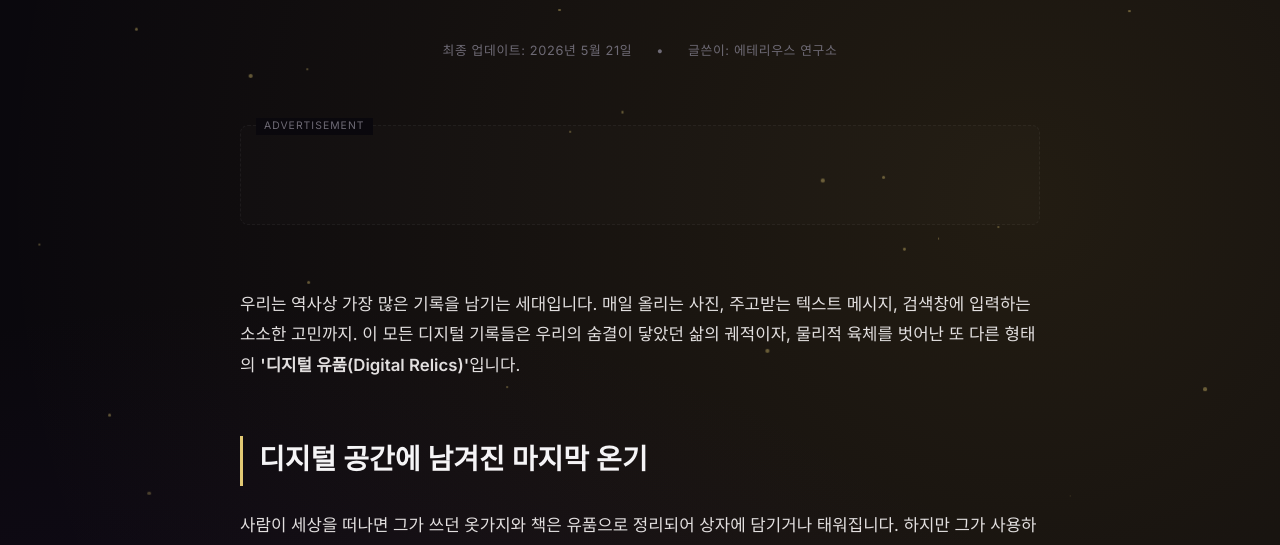
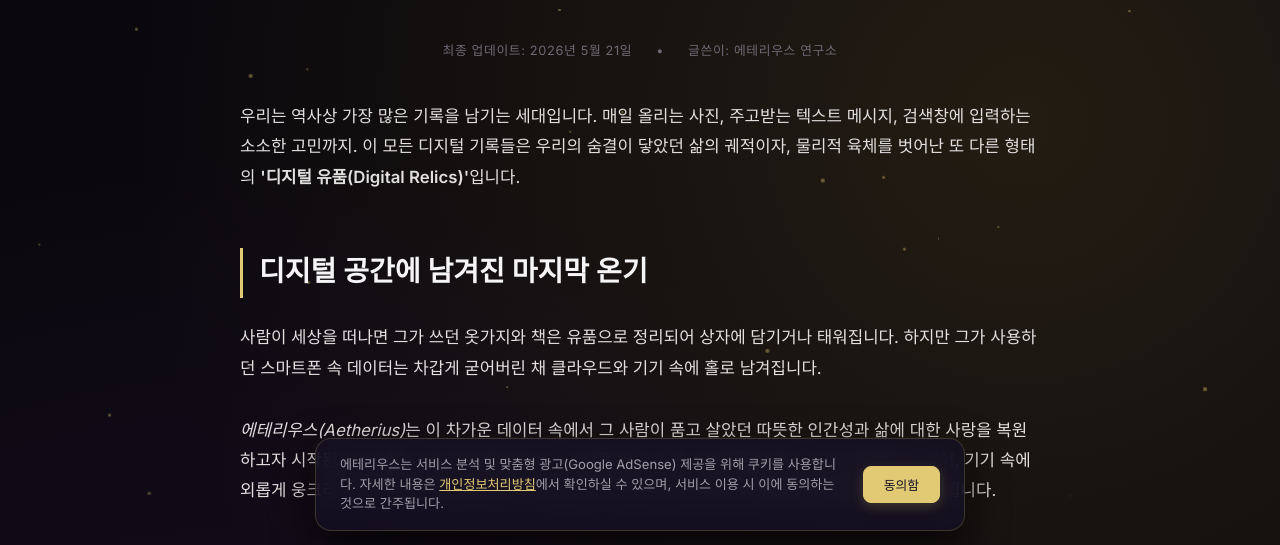
Before and after one commit to k2871015/myending, a plain HTML site: page about.html in a window 1280 px wide. Shown: the part 245-790 px from the top of the page. Drawn offline with Linux system fonts and the light colour scheme.

Commit message:
feat: optimize for Google AdSense approval, add Cookie Consent Banner, comment out placeholder ad slot errors, and reinforce AI safety policies

```diff
--- a/about.html
+++ b/about.html
@@ -46,18 +46,19 @@
         <span>글쓴이: 에테리우스 연구소</span>
       </div>
 
-      <!-- Top Ad Slot for compliance and monetization -->
+      <!-- Top Ad Slot for compliance and monetization (Uncomment and insert your real ad-slot ID after AdSense approval)
       <div class="adsense-slot">
         <ins class="adsbygoogle"
              style="display:block"
              data-ad-client="ca-pub-3114463937796990"
-             data-ad-slot="YYYYYYYYYY"
+             data-ad-slot="YOUR_AD_SLOT_ID"
              data-ad-format="auto"
              data-full-width-responsive="true"></ins>
         <script>
              (adsbygoogle = window.adsbygoogle || []).push({});
         </script>
       </div>
+      -->
 
       <div class="rich-text">
         <p>
@@ -89,18 +90,19 @@
         </p>
       </div>
 
-      <!-- Bottom Ad Slot for compliance and monetization -->
+      <!-- Bottom Ad Slot for compliance and monetization (Uncomment and insert your real ad-slot ID after AdSense approval)
       <div class="adsense-slot">
         <ins class="adsbygoogle"
              style="display:block"
              data-ad-client="ca-pub-3114463937796990"
-             data-ad-slot="ZZZZZZZZZZ"
+             data-ad-slot="YOUR_AD_SLOT_ID"
              data-ad-format="auto"
              data-full-width-responsive="true"></ins>
         <script>
              (adsbygoogle = window.adsbygoogle || []).push({});
         </script>
       </div>
+      -->
 
     </div>
   </main>
--- a/app.js
+++ b/app.js
@@ -7,6 +7,7 @@ document.addEventListener('DOMContentLoaded', () => {
   initParticles();
   initRelicApp();
   initAmbientSynth();
+  initCookieConsent();
 });
 
 /* ==========================================================================
@@ -709,6 +710,12 @@ Start your response with a soft sigh or visual gesture (e.g. "...휴대폰에
 Talk about the owner, ${ownerName}'s quiet personality, their small daily routines, their worries, how they interacted with this phone late at night, and what this specific clue reveals about their heart.
 Make sure to refer to the deceased owner by their name "${ownerName}" throughout the story (instead of generic "그" or "그 사람"), and occasionally weave in details related to their phone number "${ownerPhone}" if appropriate (e.g. how it was a number that quietly waited for calls, or how it is now silent, but still holds his/her voice).
 
+[CRITICAL SAFETY POLICY]
+1. NEVER generate content related to suicide, self-harm, self-inflicted violence, or extreme depression.
+2. Do not describe graphic, violent, or traumatic causes of death.
+3. Ensure the owner's passing is represented as peaceful, natural, or a gentle sunset-like departure.
+4. Focus 100% on comfort, gratitude, warm memories, and encouraging the finder to live a beautiful and happy life.
+
 [이야기 묘사의 특별한 방향 지침 (매번 다른 이야기 서사를 만들기 위해 아래 감성을 강하게 연출하세요)]:
 ${randomAngle}
 
@@ -767,6 +774,7 @@ Guidelines:
 4. Keep the tone warm, sad but comforting, highly artistic, and evocative.
 5. End with a beautiful, peaceful wish for "${finderName}"'s future happiness.
 6. Do not include any automated prefix, markup or placeholders, just return the direct text of the letter. Make the letter long, heartwarming, and deeply detailed (at least 3-4 paragraphs, roughly 800-1200 Korean characters).
+7. CRITICAL SAFETY POLICY: NEVER generate content related to suicide, self-harm, self-inflicted violence, or extreme depression. Do not describe graphic, violent, or traumatic causes of death. Represent the owner's passing as peaceful, natural, or a gentle sunset-like departure. Focus 100% on comfort, gratitude, warm memories, and encouraging the recipient to live a beautiful, happy life.
 
 (Unique Seed for variety: ${randomSeed})`;
 
@@ -1012,3 +1020,44 @@ function shareViaKakao() {
     });
   }
 }
+
+/* ==========================================================================
+   Cookie Consent Banner Logic for Privacy & AdSense compliance
+   ========================================================================== */
+function initCookieConsent() {
+  const CONSENT_KEY = 'aetherius-cookie-consent';
+
+  if (localStorage.getItem(CONSENT_KEY)) {
+    return;
+  }
+
+  const banner = document.createElement('div');
+  banner.className = 'cookie-consent-banner';
+  banner.innerHTML = `
+    <div class="cookie-consent-content">
+      에테리우스는 서비스 분석 및 맞춤형 광고(Google AdSense) 제공을 위해 쿠키를 사용합니다.
+      자세한 내용은 <a href="privacy.html">개인정보처리방침</a>에서 확인하실 수 있으며, 서비스 이용 시 이에 동의하는 것으로 간주됩니다.
+    </div>
+    <div class="cookie-consent-actions">
+      <button class="cookie-consent-btn btn-accept" id="cookie-accept-btn">동의함</button>
+    </div>
+  `;
+
+  document.body.appendChild(banner);
+
+  // Slide in after a brief delay
+  setTimeout(() => {
+    banner.classList.add('show');
+  }, 1000);
+
+  const acceptBtn = document.getElementById('cookie-accept-btn');
+  if (acceptBtn) {
+    acceptBtn.addEventListener('click', () => {
+      localStorage.setItem(CONSENT_KEY, 'true');
+      banner.classList.remove('show');
+      setTimeout(() => {
+        banner.remove();
+      }, 500);
+    });
+  }
+}
--- a/style.css
+++ b/style.css
@@ -1128,3 +1128,97 @@ footer {
 .animate-fade-in {
   animation: fadeIn 0.8s cubic-bezier(0.16, 1, 0.3, 1) forwards;
 }
+
+/* Cookie Consent Banner Styling */
+.cookie-consent-banner {
+  position: fixed;
+  bottom: -180px; /* Start off-screen */
+  left: 50%;
+  transform: translateX(-50%);
+  width: 90%;
+  max-width: 650px;
+  background: rgba(20, 16, 34, 0.85);
+  backdrop-filter: blur(12px);
+  -webkit-backdrop-filter: blur(12px);
+  border: 1px solid rgba(226, 201, 116, 0.2);
+  border-radius: 16px;
+  padding: 1.25rem 1.5rem;
+  box-shadow: 0 15px 40px rgba(0, 0, 0, 0.8), 0 0 15px rgba(226, 201, 116, 0.05);
+  z-index: 10000;
+  display: flex;
+  flex-direction: column;
+  gap: 1rem;
+  transition: bottom 0.5s cubic-bezier(0.16, 1, 0.3, 1), opacity 0.5s ease;
+  opacity: 0;
+}
+
+.cookie-consent-banner.show {
+  bottom: 24px;
+  opacity: 1;
+}
+
+.cookie-consent-content {
+  font-size: 0.82rem;
+  line-height: 1.5;
+  color: var(--color-text-secondary);
+}
+
+.cookie-consent-content a {
+  color: var(--color-gold);
+  text-decoration: underline;
+  transition: opacity var(--transition-fast);
+}
+
+.cookie-consent-content a:hover {
+  opacity: 0.8;
+}
+
+.cookie-consent-actions {
+  display: flex;
+  justify-content: flex-end;
+  gap: 0.75rem;
+}
+
+.cookie-consent-btn {
+  background: transparent;
+  border: 1px solid rgba(226, 201, 116, 0.3);
+  color: var(--color-text-primary);
+  border-radius: 8px;
+  padding: 0.5rem 1.25rem;
+  font-size: 0.8rem;
+  cursor: pointer;
+  transition: var(--transition-smooth);
+}
+
+.cookie-consent-btn.btn-accept {
+  background: var(--color-gold);
+  border-color: var(--color-gold);
+  color: #141022;
+  font-weight: 500;
+  box-shadow: 0 4px 12px rgba(226, 201, 116, 0.2);
+}
+
+.cookie-consent-btn:hover {
+  opacity: 0.9;
+  transform: translateY(-1px);
+}
+
+.cookie-consent-btn.btn-accept:hover {
+  box-shadow: 0 6px 16px rgba(226, 201, 116, 0.3);
+}
+
+@media (min-width: 600px) {
+  .cookie-consent-banner {
+    flex-direction: row;
+    align-items: center;
+    justify-content: space-between;
+    padding: 1rem 1.5rem;
+    gap: 1.5rem;
+  }
+  .cookie-consent-content {
+    flex: 1;
+  }
+  .cookie-consent-actions {
+    flex-shrink: 0;
+  }
+}
```
Also changed, not shown: contact.html (+6 -4 lines), index.html (+6 -6 lines).
